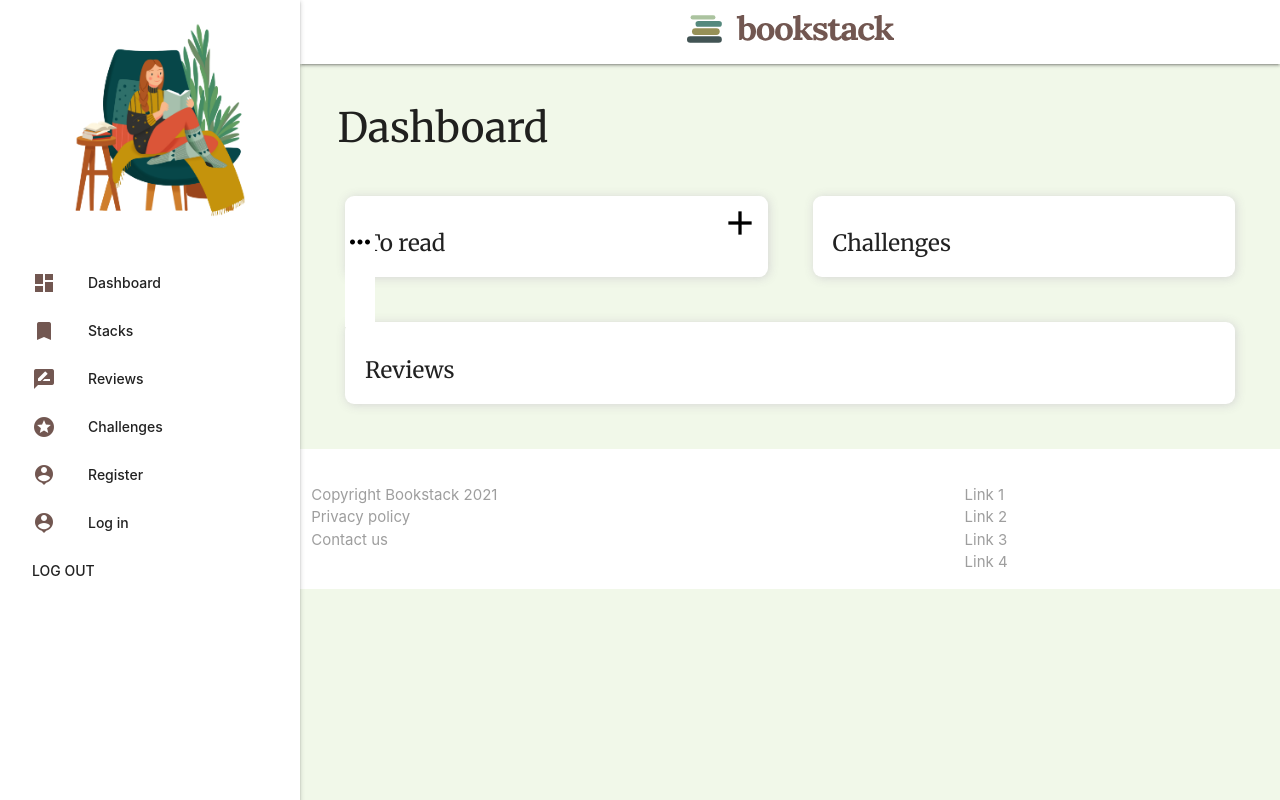
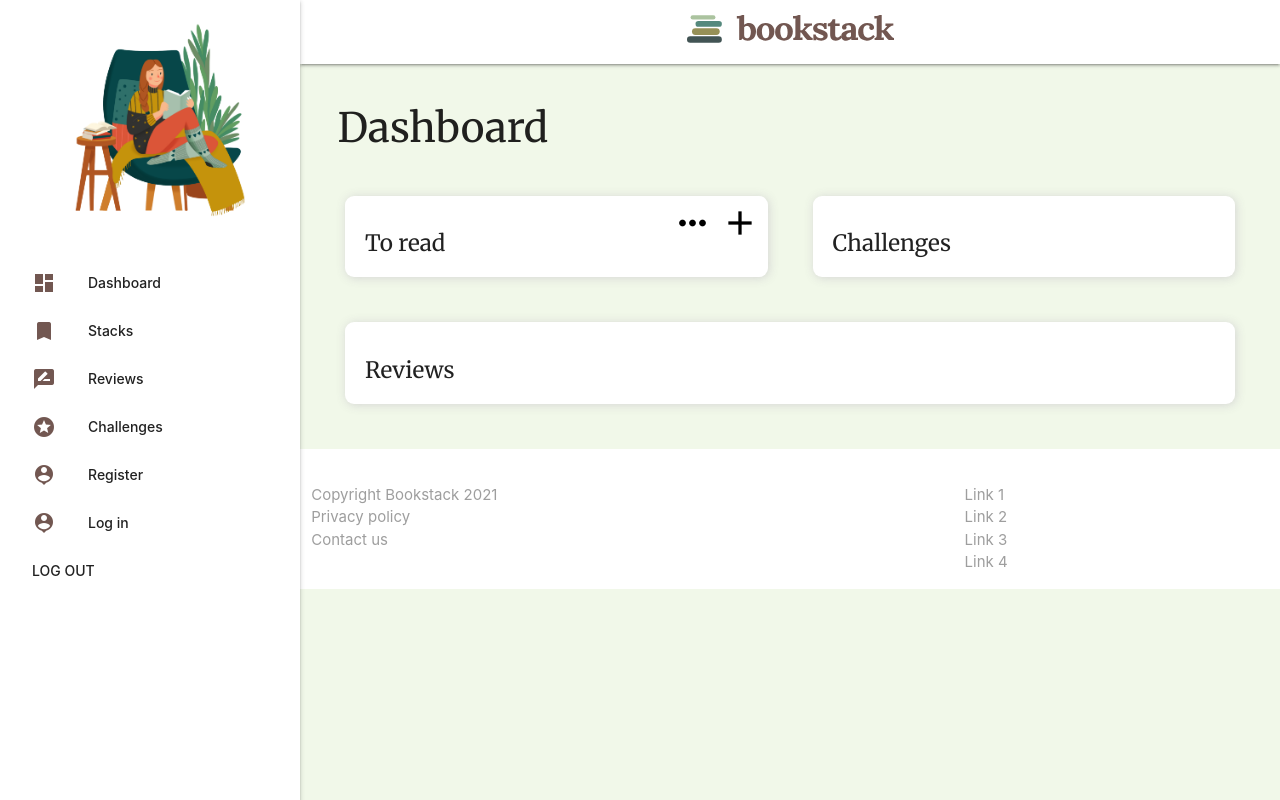
Before and after one commit to TaraRhoseyn/bookstack_web_app, a Flask app: page / in a window 1280 px wide. Run offline with Flask 2, Linux system fonts and the light colour scheme; data that the repository does not hold is empty; some libraries are stand-ins or nearby versions.

Commit message:
Move 'add new book' button to be next to the 'see all books' button

```diff
--- a/bookstack/templates/dashboard.html
+++ b/bookstack/templates/dashboard.html
@@ -10,6 +10,9 @@
                         <h2 class="stack-header">To read</h2>
                         <a class="tooltipped white add-icon" data-position="top" data-tooltip="Add new book" href="{{ url_for('books.add_book') }}">
                             <i class="material-icons card-icons" aria-describedby="Add new book">add</i>
+                        </a>
+                        <a class="tooltipped white add-icon" data-position="top" data-tooltip="See all books" href="{{ url_for('books.add_book') }}">
+                            <i class="material-icons card-icon-see-more" aria-describedby="See all books">more_horiz</i>
                         </a>
                     </div>
                     <!-- Display first 3 books -->
@@ -27,7 +30,7 @@
                         {% endfor %}
                         <div class="see-more">
                             <a href="#" class="tooltipped white inner-see-more" data-position="top" data-tooltip="See all books">
-                                <i class="material-icons card-icon-see-more" aria-describedby="See all books">more_horiz</i>
+
                             </a>
                         </div>
                     </div>
```
